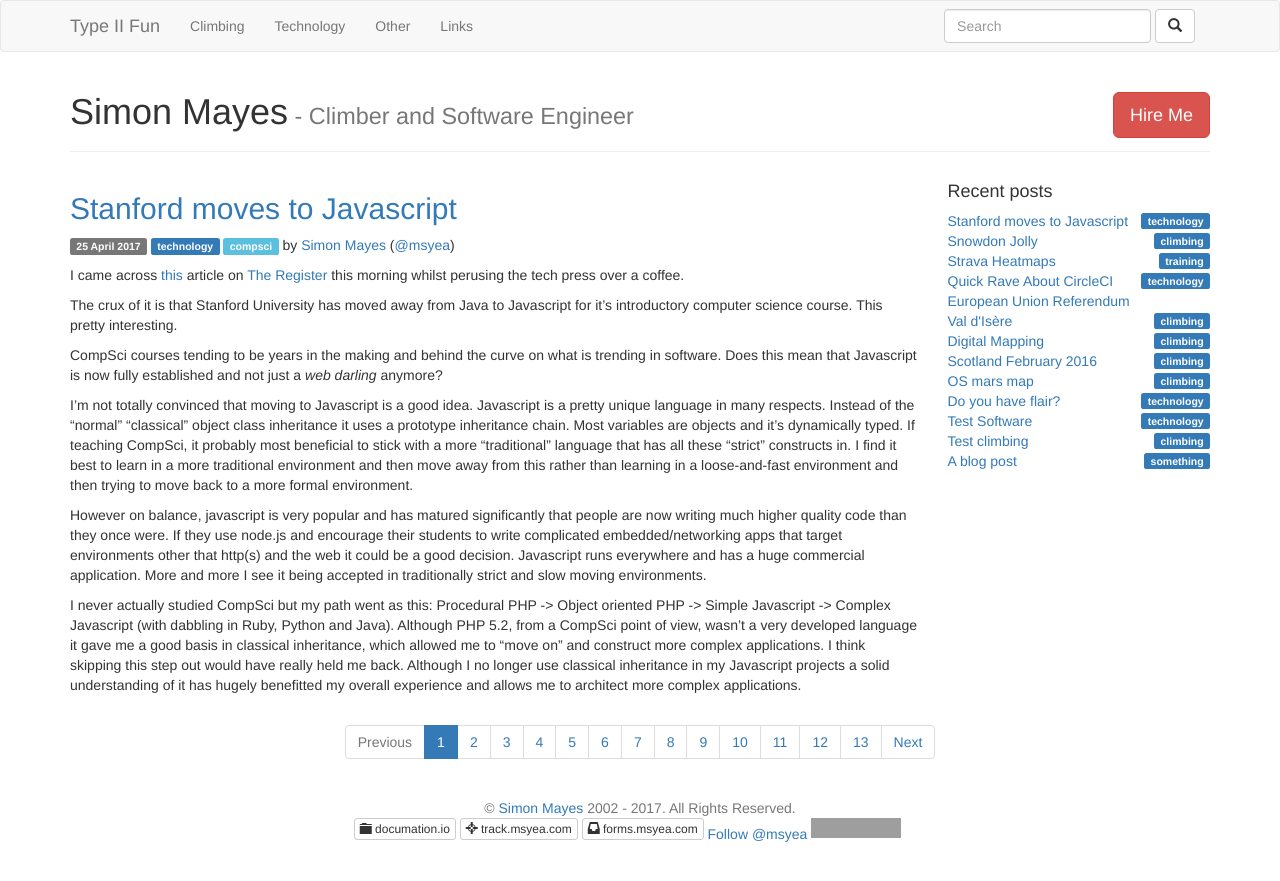
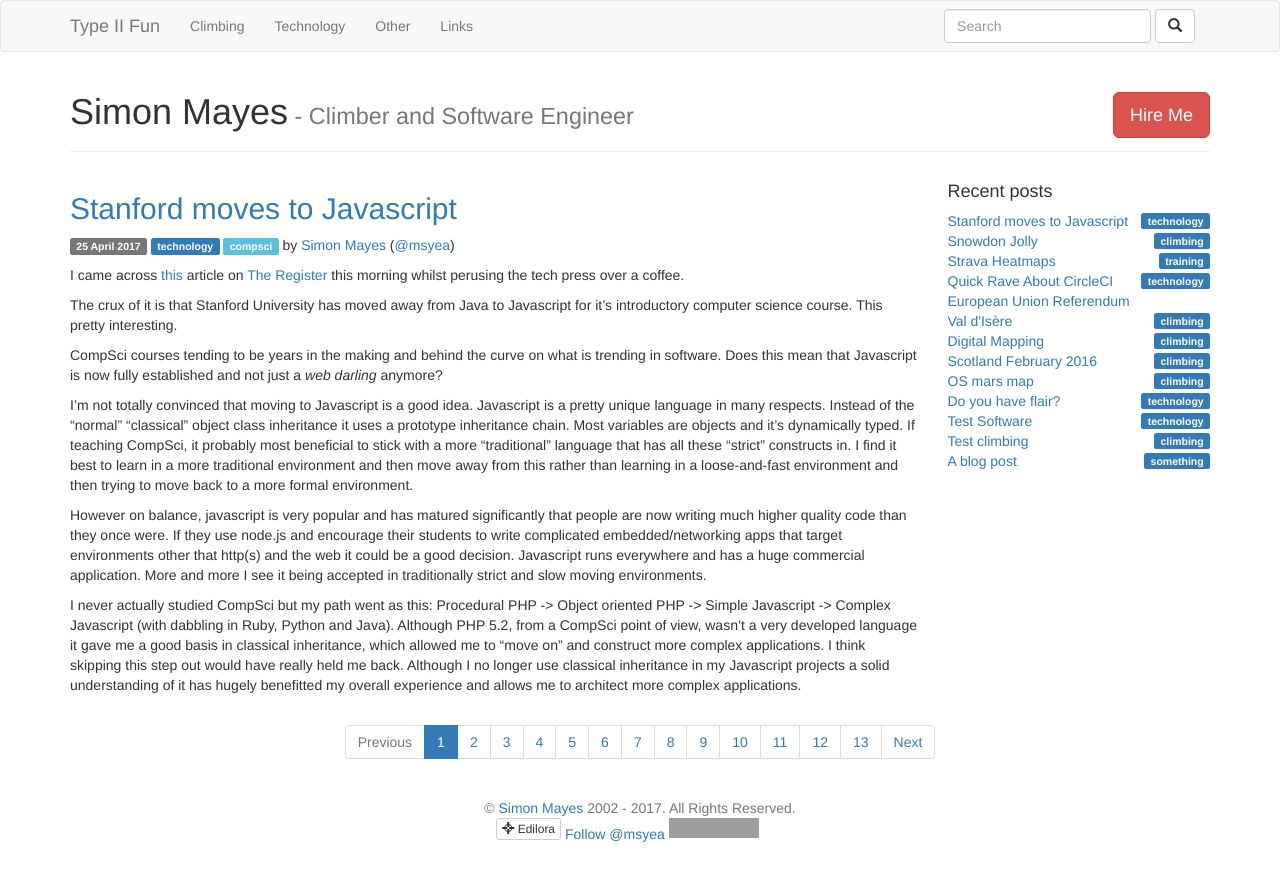
Before and after one commit to msyea/msyea.github.io, a Jekyll site: the page built from index.html, in a window 1280 px wide. Shown: the top 881 px of the page. Built offline with Jekyll 4.4.1, drawn with Linux system fonts in a browser that asks for light colours; comment, search, counter and statistics services are not loaded; grey boxes are pictures that could not be loaded.

Commit message:
Tweak footer to include Edilora

```diff
--- a/_includes/footer.html
+++ b/_includes/footer.html
@@ -1,5 +1,6 @@
 <footer itemscope itemtype="http://schema.org/WPFooter">
   <div class="container">
-    <p class="text-center text-muted">&copy; <a href="{{ site.url }}">Simon Mayes</a> 2002 - {{site.time | date: '%Y' }}. All Rights Reserved.<br><a class="btn btn-default btn-xs" href="https://documation.io"><span class="glyphicon glyphicon-folder-close"></span> documation.io</a> <a class="btn btn-default btn-xs" href="http://track.msyea.com"><span class="glyphicon glyphicon-screenshot"></span> track.msyea.com</a> <a class="btn btn-default btn-xs" href="http://forms.msyea.com"><span class="glyphicon glyphicon-inbox"></span> forms.msyea.com</a> <a href="https://twitter.com/msyea" class="twitter-follow-button" data-show-count="false">Follow @msyea</a> <iframe id="gh-follow" src="https://ghbtns.com/github-btn.html?user=msyea&type=follow"></iframe></p>
+    <p class="text-center text-muted">&copy; <a href="{{ site.url }}">Simon Mayes</a> 2002 - {{site.time | date: '%Y' }}. All Rights Reserved.<br>
+       <a class="btn btn-default btn-xs" href="http://edilora.com"><span class="glyphicon glyphicon-screenshot"></span> Edilora</a> <a href="https://twitter.com/msyea" class="twitter-follow-button" data-show-count="false">Follow @msyea</a> <iframe id="gh-follow" src="https://ghbtns.com/github-btn.html?user=msyea&type=follow"></iframe></p>
   </div>
 </footer>
```
